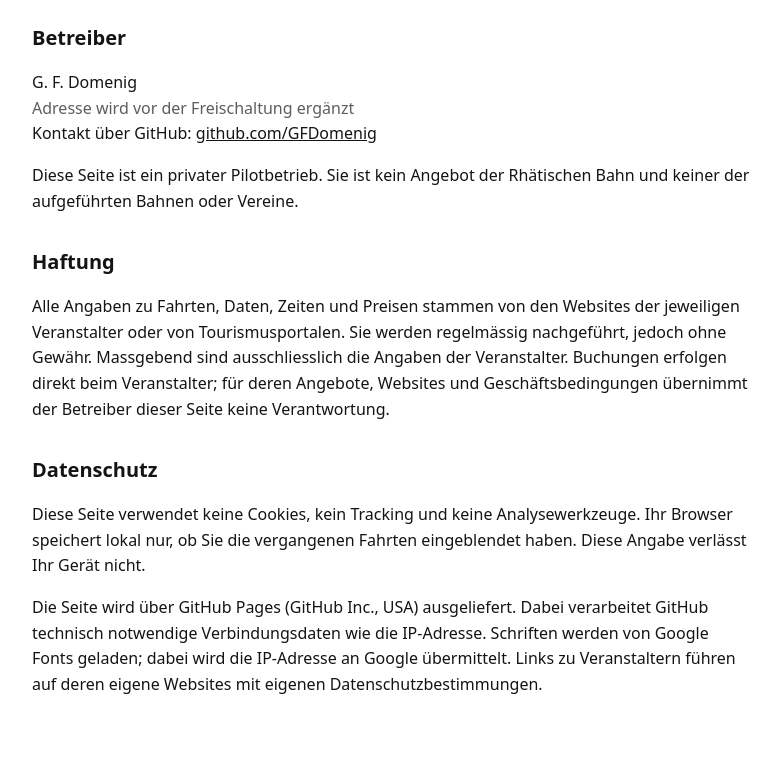
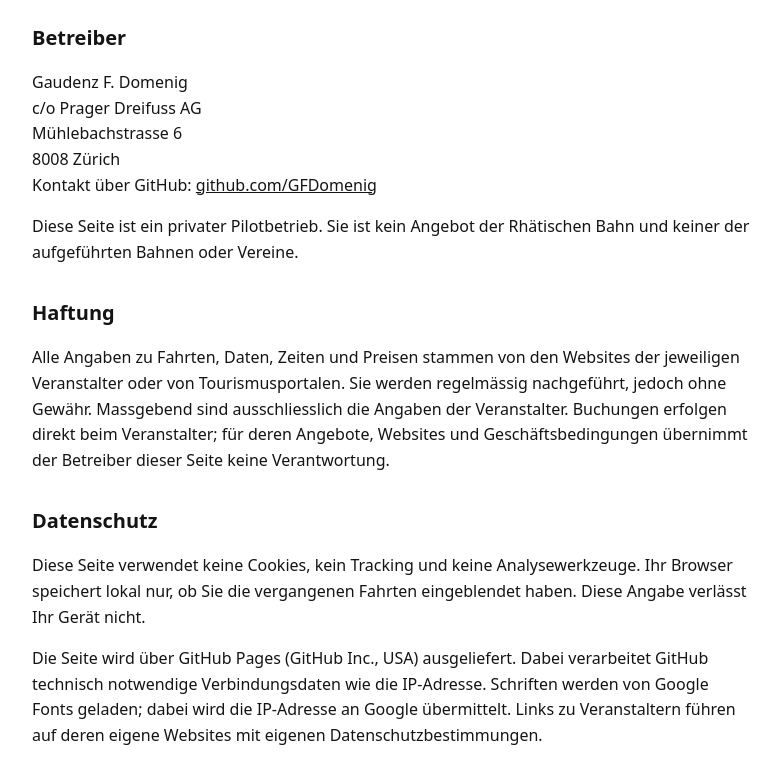
Before and after one commit to GFDomenig/nostalgiefahrplan, a plain HTML site: page impressum.html in a window 1280 px wide. Shown: the part 147-930 px from the top of the page, without its empty margins (248-1027 px from the left). Before the commit the page ends 900 px from the top, so only its background shows below. Drawn offline with Linux system fonts and the light colour scheme.

Commit message:
Impressum: Betreiber und Adresse
Co-Authored-By: Claude Opus 5.5 <noreply@anthropic.com>
Claude-Session: https://claude.ai/code/session_01Ln8Vh7pTu4JN8b649tUZRD

```diff
--- a/impressum.html
+++ b/impressum.html
@@ -21,8 +21,10 @@ a{color:inherit}
 <h1>Impressum und Datenschutz</h1>
 
 <h2>Betreiber</h2>
-<p>G. F. Domenig<br>
-<span class="mut">Adresse wird vor der Freischaltung ergänzt</span><br>
+<p>Gaudenz F. Domenig<br>
+c/o Prager Dreifuss AG<br>
+Mühlebachstrasse 6<br>
+8008 Zürich<br>
 Kontakt über GitHub: <a href="https://github.com/GFDomenig">github.com/GFDomenig</a></p>
 <p>Diese Seite ist ein privater Pilotbetrieb. Sie ist kein Angebot der Rhätischen Bahn und keiner der aufgeführten Bahnen oder Vereine.</p>
 
```
